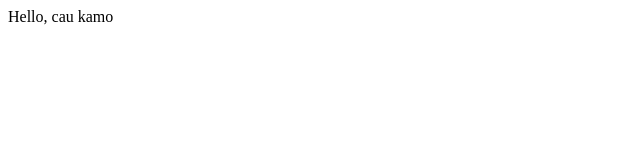
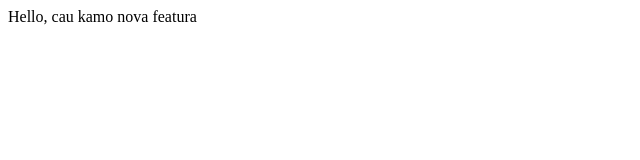
Before and after one commit to TomVarcaba/test, a plain HTML site: page index.html in a window 1280 px wide. Shown: the full height of the page, 0-640 px from the left. Drawn offline with Linux system fonts and the light colour scheme.

Commit message:
add a new feature

```diff
--- a/index.html
+++ b/index.html
@@ -5,5 +5,6 @@
     </head>
     <body>
         Hello, cau kamo
+        nova featura
     </body>
 </html>
```
